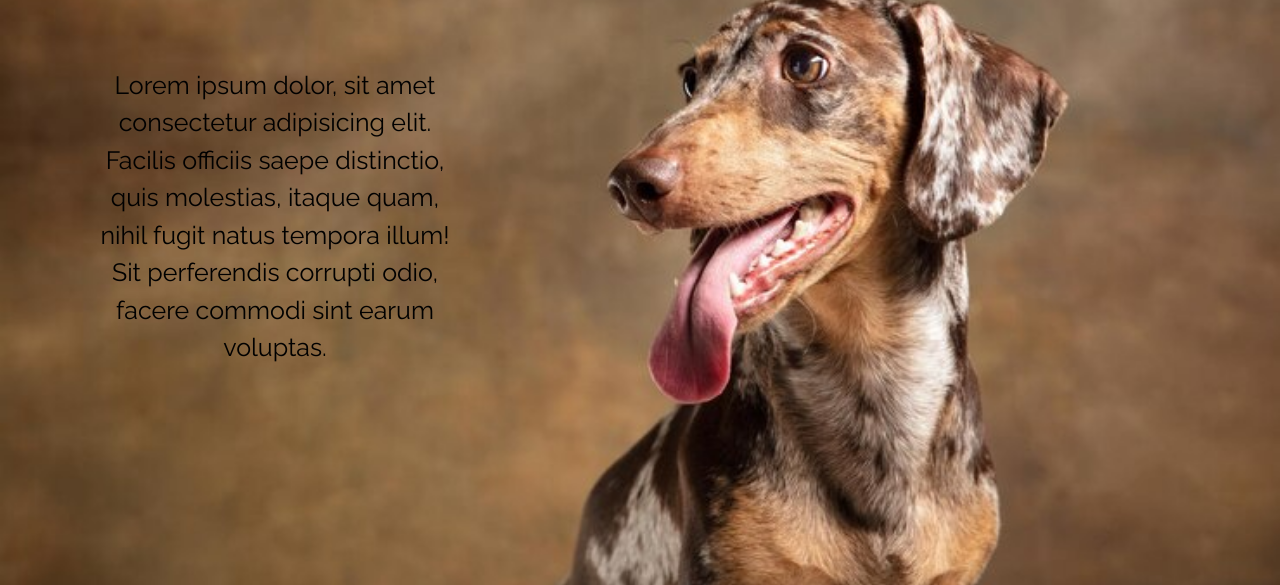
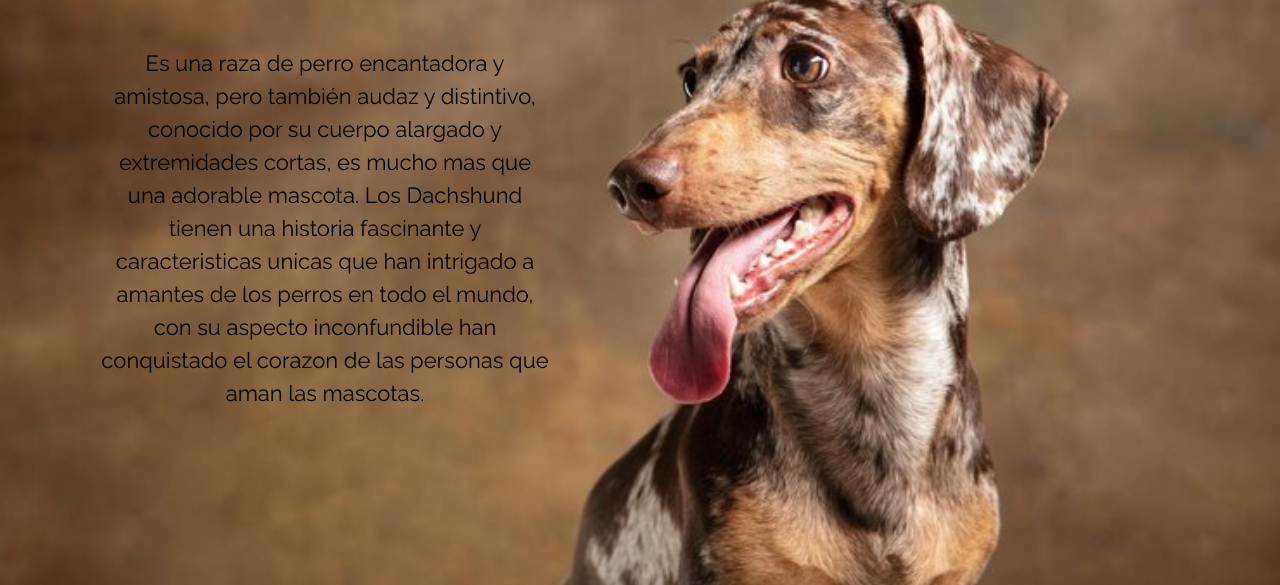
Before and after one commit to AndyBianco32/pre-entrega3bianco, a website: page index.html in a window 1280 px wide. Shown: the part 215-800 px from the top of the page. Drawn offline with nearby package versions, Linux system fonts and the light colour scheme.

Commit message:
contenido

```diff
--- a/index.html
+++ b/index.html
@@ -40,7 +40,7 @@
         <section id="portadaPrincipal">
 
             <h2 class="tituloPortadaInicio">¿Que tanto sabes de los Dachshund?</h2>
-            <p class="primerParrafoInicio">Lorem ipsum dolor, sit amet consectetur adipisicing elit. Facilis officiis saepe distinctio, quis molestias, itaque quam, nihil fugit natus tempora illum! Sit perferendis corrupti odio, facere commodi sint earum voluptas.</p>
+            <p class="primerParrafoInicio">Es una raza de perro encantadora y amistosa, pero también audaz y distintivo, conocido por su cuerpo alargado y extremidades cortas, es mucho mas que una adorable mascota. Los Dachshund tienen una historia fascinante y caracteristicas unicas que han intrigado a amantes de los perros en todo el mundo, con su aspecto inconfundible han conquistado el corazon de las personas que aman las mascotas. </p>
         </section>
 
     </header>
--- a/sass/_header-style.scss
+++ b/sass/_header-style.scss
@@ -118,12 +118,12 @@ li, a {
 
 .primerParrafoInicio {
     /* border: 1px solid black; */
-    height: 230px;
-    width: 310px;
+    height: 280px;
+    width: 300px;
     margin-top: 30px;
     margin-left: 30px;
     margin-bottom: 0;
-    font-size: 17px;
+    font-size: 15px;
     text-align: center;
     color: black;
 }
--- a/sass/_medias-queries.scss
+++ b/sass/_medias-queries.scss
@@ -72,11 +72,11 @@ li, a {
 }
 .primerParrafoInicio {
     /* border: 1px solid black; */
-    height: 250px;
-    width: 350px;
-    margin-top: 70px;
+    height: 350px;
+    width: 450px;
+    margin-top: 50px;
     margin-left: 100px;
-    font-size: 25px;
+    font-size: 22px;
     /* text-align: center;
     color: black; */
 }
@@ -376,13 +376,13 @@ margin-top: 20px;
     .tips-entrenamiento{
         // border: thin solid rgb(176, 23, 23) ;
         margin: 20px 60px;
-        padding: 10px 60px;
+        margin-bottom: 60px;
+        padding: 20px 60px;
         .tips-entrenamiento-ul li{
             box-sizing: content-box;
-            margin: 5px 35px;
-            padding: 5px 35px;
+            margin: 5px 15px;
+            padding: 5px 15px;
             text-align: start;
-            // list-style-type: disc;
         }
     }
 }
--- a/sass/entrenamiento/_main-entrenamiento.scss
+++ b/sass/entrenamiento/_main-entrenamiento.scss
@@ -57,13 +57,15 @@
     .tips-entrenamiento{
         // border: thin solid rgb(176, 23, 23) ;
         margin: 20px 10px;
+        margin-bottom: 60px;
         padding: 10px 10px;
         .tips-entrenamiento-ul li{
+            display: list-item;
             box-sizing: content-box;
             margin: 5px 4px;
             padding: 5px 4px;
             text-align: start;
-            // list-style-type: disc;
+            list-style-type:disc;
         }
     }
 }
```
Also changed, not shown: css/style.css, 1 other file.
